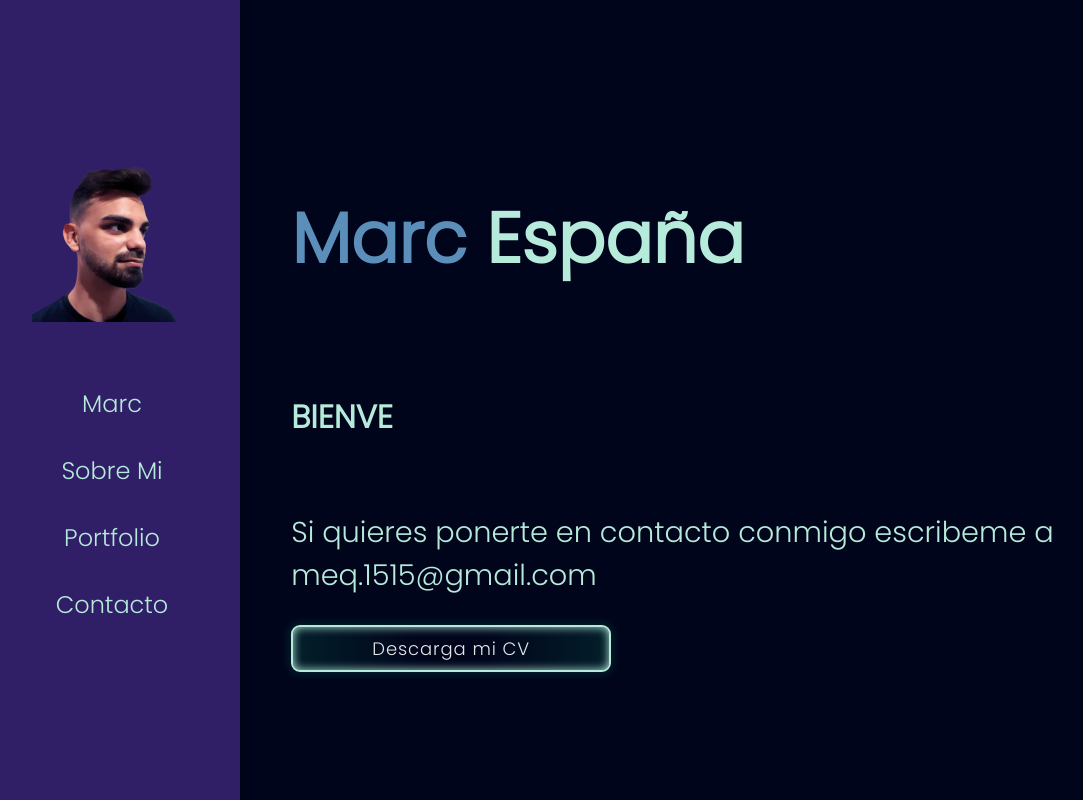
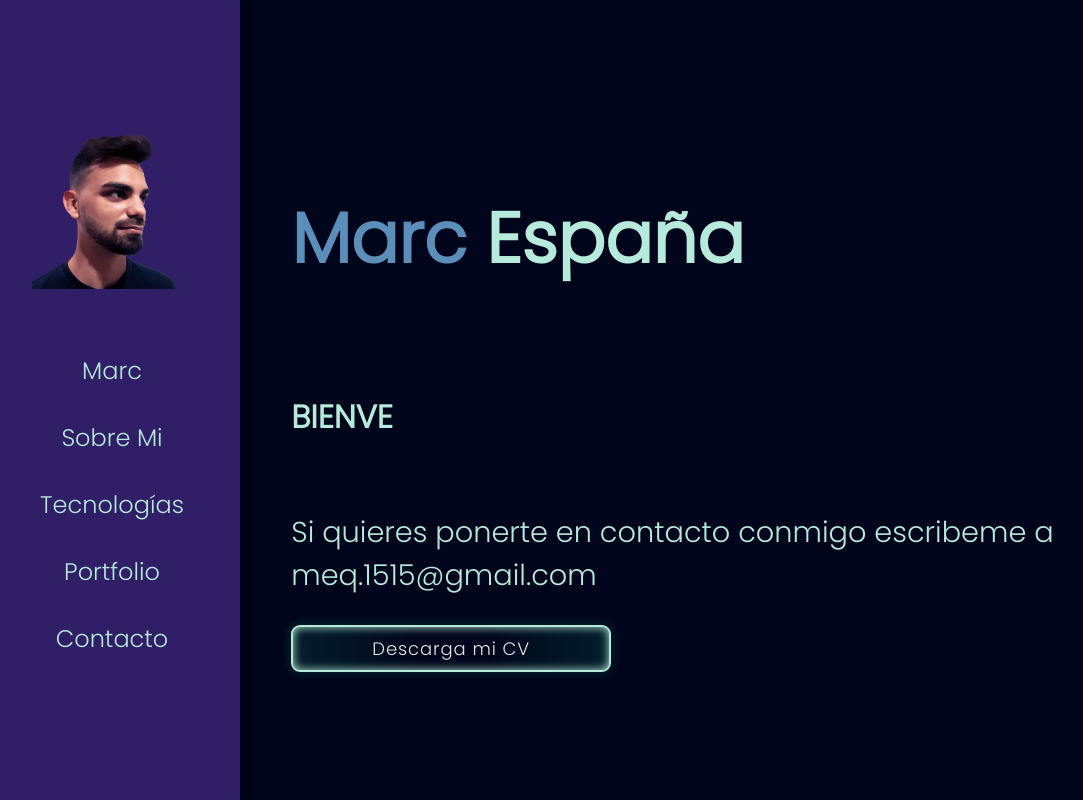
Before and after one commit to Marc1515/Portfolio, a React (Vite) app: page / in a window 1280 px wide. Shown: the top 800 px of the page, without its empty margins (16-1099 px from the left). Built offline with nearby package versions, Linux system fonts and the light colour scheme.

Commit message:
Nueva sección Tecnologías añadida.

```diff
--- a/src/components/Navbar/Navbar.jsx
+++ b/src/components/Navbar/Navbar.jsx
@@ -45,6 +45,17 @@ export const Navbar = () => {
         <li>
           <Link
             onClick={handleClick}
+            to="technologies"
+            spy={true}
+            smooth={true}
+            duration={500}
+          >
+            Tecnologías
+          </Link>
+        </li>
+        <li>
+          <Link
+            onClick={handleClick}
             to="portfolio"
             spy={true}
             smooth={true}
```
